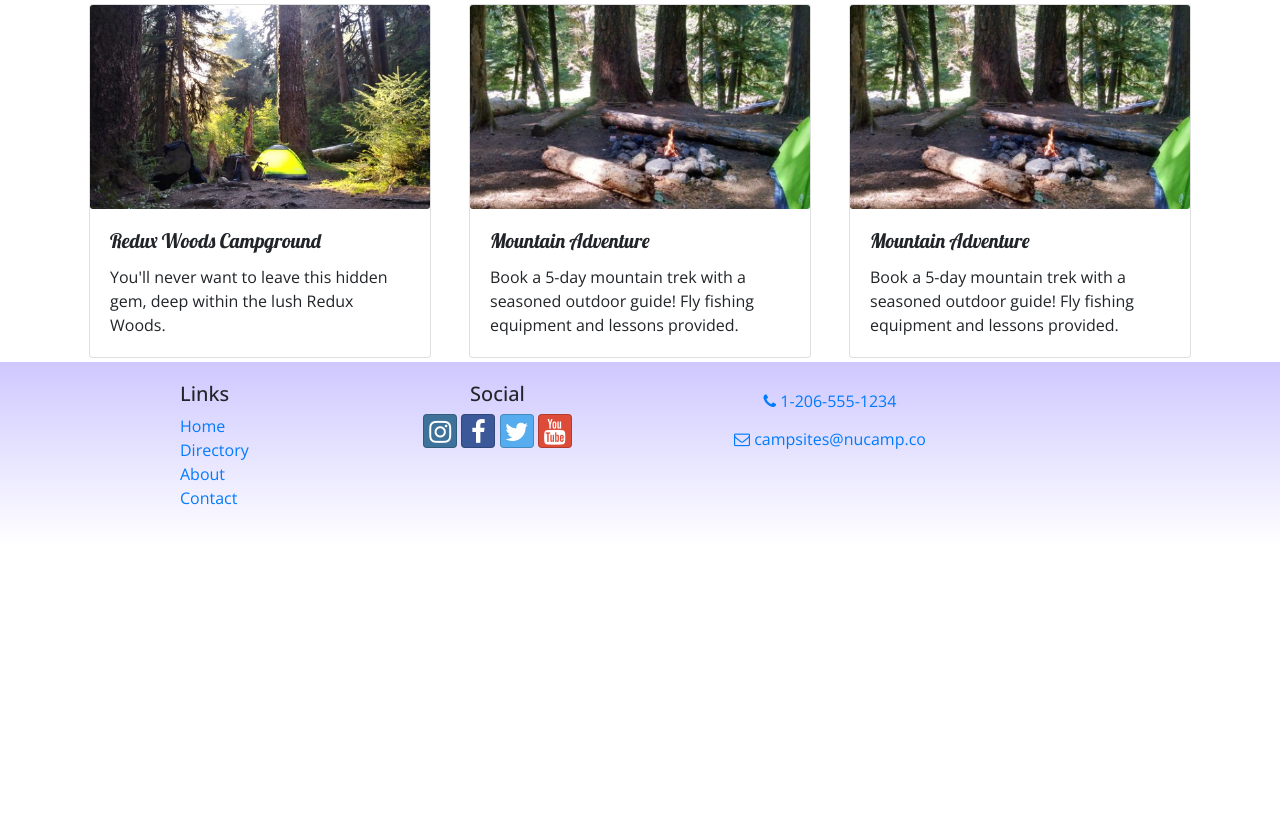
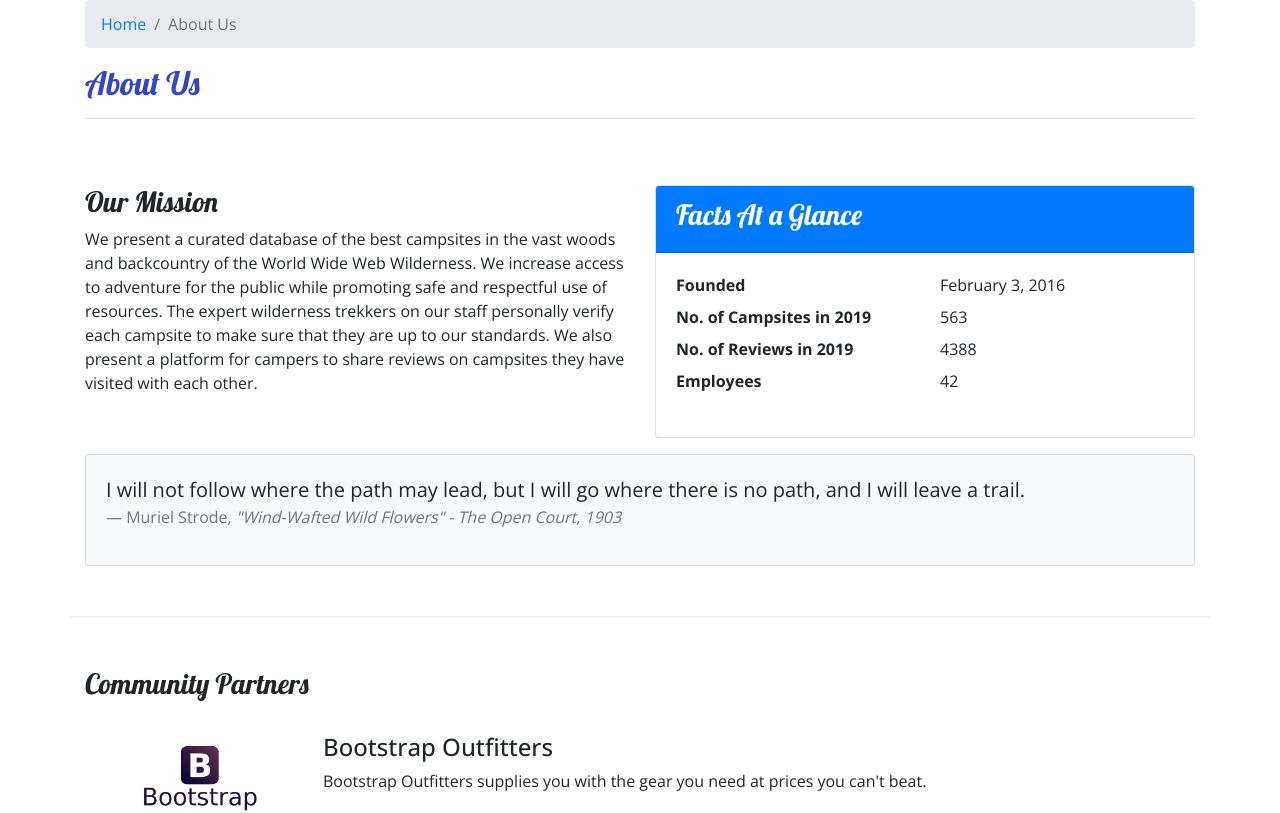
Before and after one commit to rmunoz33/nucampsite, a React (Create React App) app: page /aboutus in a window 1280 px wide. Before the commit this address led to /home. Shown: the part 220-1033 px from the top of the page. Before the commit the page ends 800 px from the top, so only its background shows below. Built offline with nearby package versions, Linux system fonts and the light colour scheme.

Commit message:
Week 3 Workshop Assignment

```diff
--- /dev/null
+++ b/src/components/AboutComponent.js
@@ -0,0 +1,93 @@
+import React from 'react';
+import { Breadcrumb, BreadcrumbItem, Card, CardBody, CardHeader, Media } from 'reactstrap';
+import { Link } from 'react-router-dom';
+
+function RenderPartner ({partner}) {
+    if (partner) {
+     return (
+         <React.Fragment>
+             <Media object={true} src={partner.image} alt={partner.name} width="150" />
+             <Media body={true} className="ml-5 mb-4" >
+                 <Media heading={true}>{partner.name}</Media>
+                 {partner.description}
+             </Media>
+         </React.Fragment>
+     )
+    } else {
+        return <div />;
+    }
+}
+
+function About(props) {
+
+    const partners = props.partners.map(partner => {
+        return (
+            <Media tag="li" key={partner.id} >
+                <RenderPartner partner={partner} />
+            </Media>
+        );
+    });
+
+    return (
+        <div className="container">
+            <div className="row">
+                <div className="col">
+                    <Breadcrumb>
+                        <BreadcrumbItem><Link to="/home">Home</Link></BreadcrumbItem>
+                        <BreadcrumbItem active>About Us</BreadcrumbItem>
+                    </Breadcrumb>
+                    <h2>About Us</h2>
+                    <hr />
+                </div>
+            </div>
+            <div className="row row-content">
+                <div className="col-sm-6">
+                    <h3>Our Mission</h3>
+                    <p>We present a curated database of the best campsites in the vast woods and backcountry of the World Wide Web Wilderness. We increase access to adventure for the public while promoting safe and respectful use of resources. The expert wilderness trekkers on our staff personally verify each campsite to make sure that they are up to our standards. We also present a platform for campers to share reviews on campsites they have visited with each other.</p>
+                </div>
+                <div className="col-sm-6">
+                    <Card>
+                        <CardHeader className="bg-primary text-white"><h3>Facts At a Glance</h3></CardHeader>
+                        <CardBody>
+                            <dl className="row">
+                                <dt className="col-6">Founded</dt>
+                                <dd className="col-6">February 3, 2016</dd>
+                                <dt className="col-6">No. of Campsites in 2019</dt>
+                                <dd className="col-6">563</dd>
+                                <dt className="col-6">No. of Reviews in 2019</dt>
+                                <dd className="col-6">4388</dd>
+                                <dt className="col-6">Employees</dt>
+                                <dd className="col-6">42</dd>
+                            </dl>
+                        </CardBody>
+                    </Card>
+                </div>
+                <div className="col">
+                    <Card className="bg-light mt-3">
+                        <CardBody>
+                            <blockquote className="blockquote">
+                                <p className="mb-0">I will not follow where the path may lead, but I will go where there is no path, and I will leave a trail.</p>
+                                <footer className="blockquote-footer">Muriel Strode,{' '}
+                                    <cite title="Source Title">"Wind-Wafted Wild Flowers" -
+                                    The Open Court, 1903</cite>
+                                </footer>
+                            </blockquote>
+                        </CardBody>
+                    </Card>
+                </div>
+            </div>
+            <div className="row row-content">
+                <div className="col-12">
+                    <h3>Community Partners</h3>
+                </div>
+                <div className="col mt-4">
+                    <Media list>
+                        {partners}
+                    </Media>
+                </div>
+            </div>
+        </div>
+    );
+}
+
+export default About;
--- a/src/components/MainComponent.js
+++ b/src/components/MainComponent.js
@@ -4,6 +4,7 @@
 import Header from './HeaderComponent';
 import Footer from './FooterComponent';
 import Home from './HomeComponent';
+import About from './AboutComponent';
 import Contact from './ContactComponent';
 import { Switch, Route, Redirect } from 'react-router-dom';
 import { CAMPSITES } from '../shared/campsites';
@@ -50,7 +51,8 @@
                     <Route path='/home' component={HomePage} />
                     <Route exact path='/directory' render={() => <Directory campsites={this.state.campsites} />} />
                     <Route path='/directory/:campsiteId' component={CampsiteWithId} />
-                    <Route exact path="/contactus" component={Contact} />
+                    <Route exact path='/aboutus' render={() => <About partners={this.state.partners} /> } />
+                    <Route exact path='/contactus' component={Contact} />
                     <Redirect to='/home' />
                 </Switch>
                 <Footer />
```
